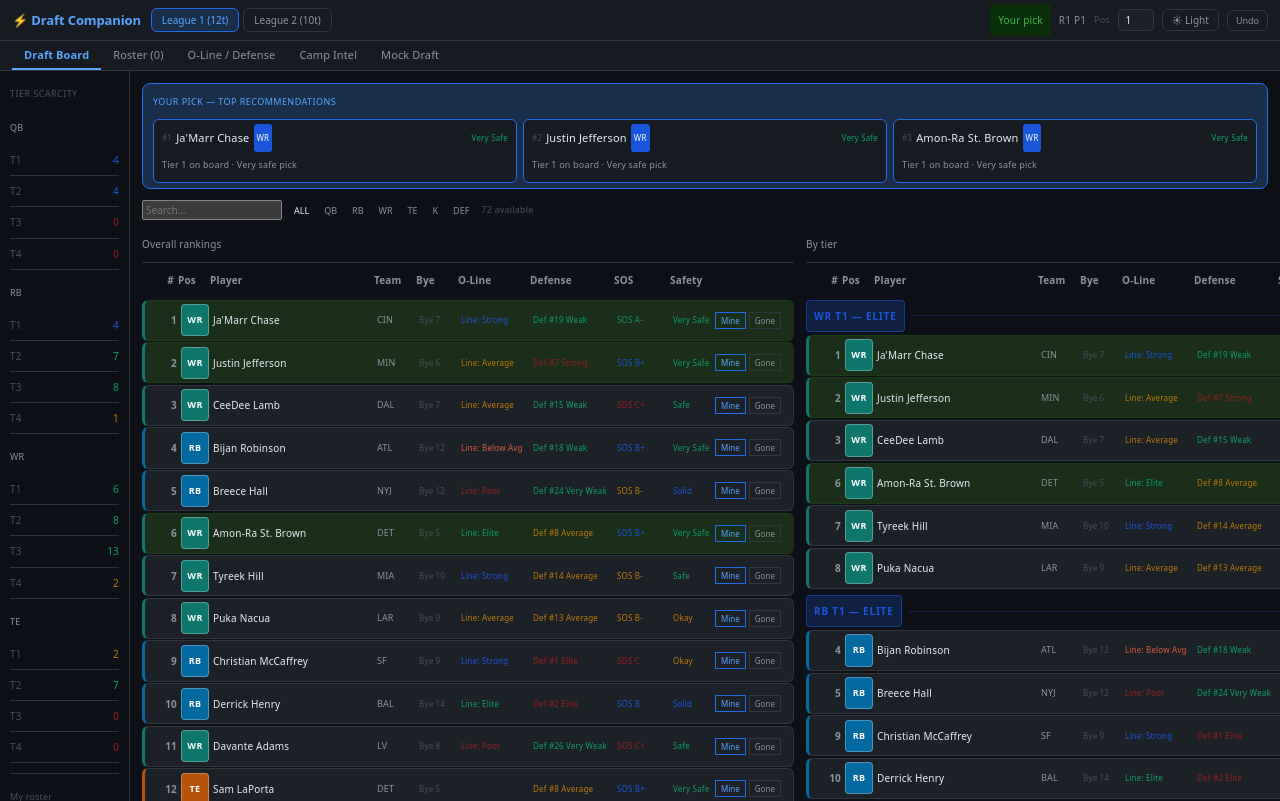
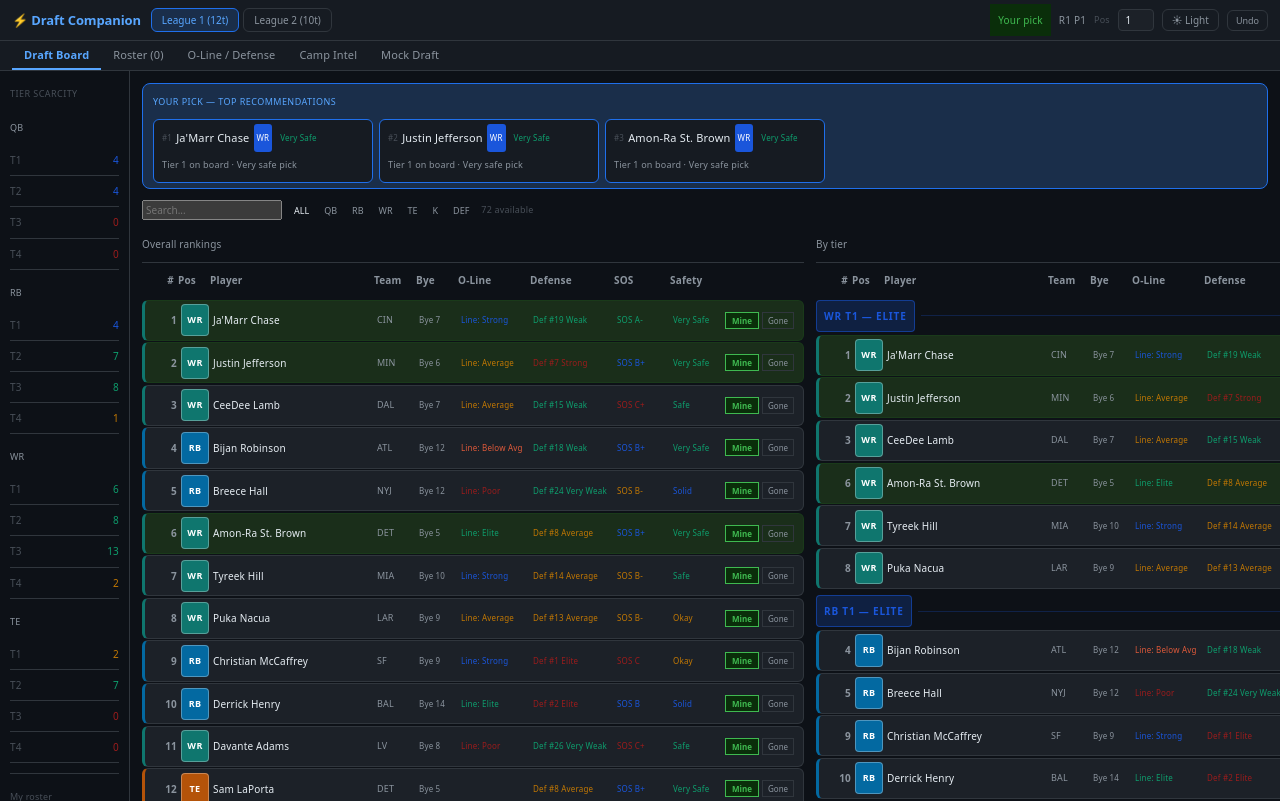
Before and after one commit to Parth33/fantasy-draft-server, a React (Vite) app in the folder fantasy-draft-companion/: page / in a window 1280 px wide. Built offline with nearby package versions, Linux system fonts and the light colour scheme.

Commit message:
visual polish - row heights, rec cards, hover states, button emphasis

```diff
--- a/fantasy-draft-companion/src/App.jsx
+++ b/fantasy-draft-companion/src/App.jsx
@@ -485,7 +485,7 @@ export default function App() {
     const d = DEF[p.team]; const s = SOS[p.team];
     const isRec = recs.some(r=>r.id===p.id);
     return (
-      <div onClick={()=>setSelected(p)} style={{display:"grid",gridTemplateColumns:"24px 28px 160px 38px 38px 68px 80px 52px 38px 70px",gap:4,alignItems:"center",padding:"3.5px 8px",borderRadius:6,background:selected?.id===p.id?"var(--bg-row-sel)":isRec?"var(--bg-row-rec)":"var(--bg-row)",border:`1px solid ${selected?.id===p.id?"var(--border-accent)":isRec?"#1a3a1a":"var(--border)"}`,borderLeft:`3px solid ${POS_COLORS[p.pos]||"#555"}`,cursor:"pointer",fontSize:10,marginBottom:1.5,transition:"background 0.1s"}}>
+      <div onClick={()=>setSelected(p)} className="player-row" style={{display:"grid",gridTemplateColumns:"24px 28px 160px 38px 38px 68px 80px 52px 48px 70px",gap:4,alignItems:"center",padding:"3.5px 8px",borderRadius:6,background:selected?.id===p.id?"var(--bg-row-sel)":isRec?"var(--bg-row-rec)":"var(--bg-row)",border:`1px solid ${selected?.id===p.id?"var(--border-accent)":isRec?"#1a3a1a":"var(--border)"}`,borderLeft:`3px solid ${POS_COLORS[p.pos]||"#555"}`,cursor:"pointer",fontSize:10,marginBottom:1.5,transition:"background 0.1s, filter 0.1s"}}>
         <span style={{color:"var(--text-secondary)",fontWeight:600,textAlign:"right"}}>{p.rank}</span>
         <span style={{fontSize:9,fontWeight:800,padding:"2px 5px",borderRadius:4,background:POS_COLORS[p.pos]||"#555",color:"#fff",textAlign:"center",letterSpacing:"0.04em",border:"1px solid rgba(255,255,255,0.3)"}}>{p.pos}</span>
         <span style={{fontWeight:500}}>
@@ -493,13 +493,13 @@ export default function App() {
           {p.campAdj!==undefined&&p.campAdj!==0&&<span style={{marginLeft:4,fontSize:8,color:p.campAdj>0?"#0e9f6e":"#e03e3e"}}>{p.campAdj>0?"▲":"▼"}{Math.abs(p.campAdj)}</span>}
         </span>
         <span style={{color:"var(--text-secondary)",fontSize:9}}>{p.team}</span>
-        <span style={{color:"var(--text-muted)",fontSize:8}}>Bye {p.bye}</span>
+        <span style={{color:"var(--text-secondary)",fontSize:8}}>Bye {p.bye}</span>
         {ol?<span style={{fontSize:8,color:olineColor(ol.label)}}>Line: {ol.label}</span>:<span/>}
         {d?<span style={{fontSize:8,color:defColor(d.label)}}>Def #{d.rank} {d.label}</span>:<span/>}
         {s?<span style={{fontSize:8,color:sosColor(s.e)}}>SOS {s.e}</span>:<span/>}
-        <span style={{fontSize:8,fontWeight:500,color:safetyColor(p.safety)}}>{p.safety}</span>
+        <span style={{fontSize:8,fontWeight:500,color:safetyColor(p.safety),whiteSpace:"nowrap"}}>{p.safety}</span>
         <div style={{display:"flex",gap:3}}>
-          <button onClick={e=>{e.stopPropagation();markDrafted(p,true);}} style={{fontSize:8,padding:"2px 5px",borderRadius:"var(--radius)",border:"0.5px solid var(--border-accent)",background:"var(--bg-accent)",color:"var(--text-accent)",cursor:"pointer"}}>Mine</button>
+          <button onClick={e=>{e.stopPropagation();markDrafted(p,true);}} style={{fontSize:8,fontWeight:700,padding:"2px 6px",borderRadius:"var(--radius)",border:"1px solid var(--text-success)",background:"var(--bg-success)",color:"var(--text-success)",cursor:"pointer"}}>Mine</button>
           <button onClick={e=>{e.stopPropagation();markDrafted(p,false);}} style={{fontSize:8,padding:"2px 5px",borderRadius:"var(--radius)",border:"1px solid var(--border)",background:"transparent",color:"var(--text-secondary)",cursor:"pointer"}}>Gone</button>
         </div>
       </div>
@@ -527,6 +527,7 @@ export default function App() {
         ::-webkit-scrollbar-track { background: transparent; }
         ::-webkit-scrollbar-thumb { background: var(--border); border-radius: 3px; }
         ::-webkit-scrollbar-thumb:hover { background: var(--text-muted); }
+        .player-row:hover { filter: brightness(1.15); }
       `}</style>
       {/* Top bar */}
       <div style={{background:"var(--bg-header)",borderBottom:`1px solid var(--border)`,padding:"4px 12px",display:"flex",alignItems:"center",gap:10,flexWrap:"wrap"}}>
@@ -631,13 +632,13 @@ export default function App() {
                   <div style={{fontSize:9,fontWeight:500,color:"var(--text-accent)",marginBottom:4,textTransform:"uppercase",letterSpacing:"0.05em"}}>Your pick — top recommendations</div>
                   <div style={{display:"flex",gap:6,flexWrap:"wrap"}}>
                     {recs.map((p,i)=>(
-                      <div key={p.id} onClick={()=>setSelected(p)} style={{background:"var(--bg-card)",borderRadius:6,padding:"4px 8px",cursor:"pointer",border:`1px solid var(--border-accent)`,flex:1,minWidth:110}}>
+                      <div key={p.id} onClick={()=>setSelected(p)} style={{background:"var(--bg-card)",borderRadius:6,padding:"4px 8px",cursor:"pointer",border:`1px solid var(--border-accent)`,flex:"0 1 220px",minWidth:110}}>
                         <div style={{display:"flex",alignItems:"center",gap:4}}>
                           <span style={{fontSize:8,color:"var(--text-muted)"}}>#{i+1}</span>
                           <span style={{fontSize:11,fontWeight:500}}>{p.name}</span>
                           <span style={{fontSize:8,padding:"1px 3px",borderRadius:3,background:TIER_COLORS[p.tier],color:"#fff"}}>{p.pos}</span>
                           {p.campAdj!==undefined&&p.campAdj!==0&&<span style={{fontSize:8,color:p.campAdj>0?"#0e9f6e":"#e03e3e"}}>{p.campAdj>0?"▲":"▼"}{Math.abs(p.campAdj)}</span>}
-                          <span style={{fontSize:8,color:safetyColor(p.safety),marginLeft:"auto"}}>{p.safety}</span>
+                          <span style={{fontSize:8,color:safetyColor(p.safety),marginLeft:4}}>{p.safety}</span>
                         </div>
                         <div style={{fontSize:9,color:"var(--text-secondary)",overflow:"hidden",textOverflow:"ellipsis",whiteSpace:"nowrap"}}>{getReason(p,roster,round)}</div>
                       </div>
@@ -663,7 +664,7 @@ export default function App() {
                 {/* LEFT: Overall rankings */}
                 <div>
                   <div style={{fontSize:10,fontWeight:500,color:"var(--text-secondary)",marginBottom:4,paddingBottom:4,borderBottom:"0.5px solid var(--border)"}}>Overall rankings</div>
-                  <div style={{display:"grid",gridTemplateColumns:"24px 28px 160px 38px 38px 68px 80px 52px 38px 70px",gap:4,padding:"0 8px 3px",fontSize:10,fontWeight:600,color:"var(--text-secondary)",marginBottom:4}}>
+                  <div style={{display:"grid",gridTemplateColumns:"24px 28px 160px 38px 38px 68px 80px 52px 48px 70px",gap:4,padding:"0 8px 3px",fontSize:10,fontWeight:600,color:"var(--text-secondary)",marginBottom:4}}>
                     <span style={{textAlign:"right"}}>#</span><span>Pos</span><span>Player</span><span>Team</span><span>Bye</span><span>O-Line</span><span>Defense</span><span>SOS</span><span>Safety</span><span></span>
                   </div>
                   {sorted.map(p=><PlayerRow key={p.id} p={p}/>)}
@@ -672,7 +673,7 @@ export default function App() {
                 {/* RIGHT: Tier view */}
                 <div>
                   <div style={{fontSize:10,fontWeight:500,color:"var(--text-secondary)",marginBottom:4,paddingBottom:4,borderBottom:"0.5px solid var(--border)"}}>By tier</div>
-                  <div style={{display:"grid",gridTemplateColumns:"24px 28px 160px 38px 38px 68px 80px 52px 38px 70px",gap:4,padding:"0 8px 3px",fontSize:10,fontWeight:600,color:"var(--text-secondary)",marginBottom:4}}>
+                  <div style={{display:"grid",gridTemplateColumns:"24px 28px 160px 38px 38px 68px 80px 52px 48px 70px",gap:4,padding:"0 8px 3px",fontSize:10,fontWeight:600,color:"var(--text-secondary)",marginBottom:4}}>
                     <span style={{textAlign:"right"}}>#</span><span>Pos</span><span>Player</span><span>Team</span><span>Bye</span><span>O-Line</span><span>Defense</span><span>SOS</span><span>Safety</span><span></span>
                   </div>
                   {tierOrder.map(key=>{
```
